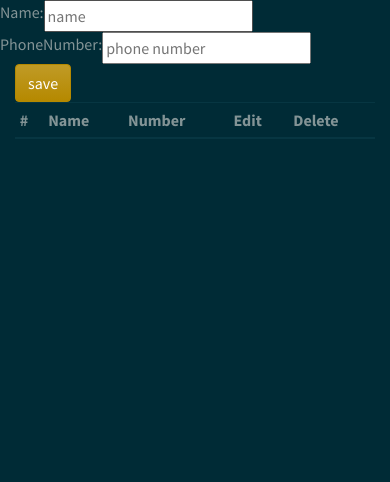
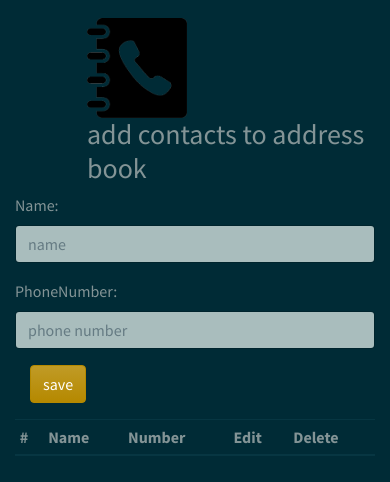
Before and after one commit to danielcomboni/address-book-roy-daniel, a website with bundled scripts: page index.html in a window 390 px wide. Built offline with nearby package versions, Linux system fonts and the light colour scheme.

Commit message:
added phone icon on top

```diff
--- a/index.html
+++ b/index.html
@@ -15,24 +15,37 @@
 
     <div class="container">
 
+
+        <div style="margin-left: 20%; margin-top: 5%;">
+
+            <img src="./resources/img_352905.png" width="100" height="100"  />
+            <h3>add contacts to address book</h3>
+        </div>
+
         <!--
             start form
         -->
         <div>
-            <form id="address-form-id">
-                <div class="row">
-                    <label for="name-id">Name:</label>
-                    <input type="text" placeholder="name" id="name-id">
+            <form id="address-form-id" class="form-horizontal">
+
+                <div class="row form-group">
+                    <label for="name-id" class="control-label col-sm-2">Name:</label>
+                    <div class="col-sm-8">
+                        <input type="text" placeholder="name" id="name-id" class="form-control">
+                    </div>
                 </div>
 
-
-                <div class="row">
-                    <label for="phone-id">PhoneNumber:</label>
-                    <input type="text" placeholder="phone number" id="phone-id">
+                <div class=" row form-group">
+                    <label for="phone-id" class="control-label col-sm-2">PhoneNumber:</label>
+                    <div class="col-sm-8">
+                        <input type="text" placeholder="phone number" id="phone-id" class="form-control">
+                    </div>
                 </div>
 
-                <div>
-                    <input type="submit" class="btn btn-primary" value="save">
+                <div class="form-group">
+                    <div class="col-sm-offset-2 col-sm-10">
+                        <input type="submit" class="btn btn-primary" value="save">
+                    </div>
                 </div>
 
 
@@ -77,9 +90,9 @@
 
                 </thead>
 
-<tbody id="roy-daniel">
+                <tbody id="roy-daniel">
 
-</tbody>
+                </tbody>
 
             </table>
         </div>
@@ -90,7 +103,7 @@
     </div>
 
     <!-- <script type="module"  src="../controller/Bundle.js"></script> -->
-    <script type="module"  src="./controller/AddressController.js"></script>
+    <script type="module" src="./controller/AddressController.js"></script>
 </body>
 
 </html>
```
Also changed, not shown: resources/img_352905.png (added).
